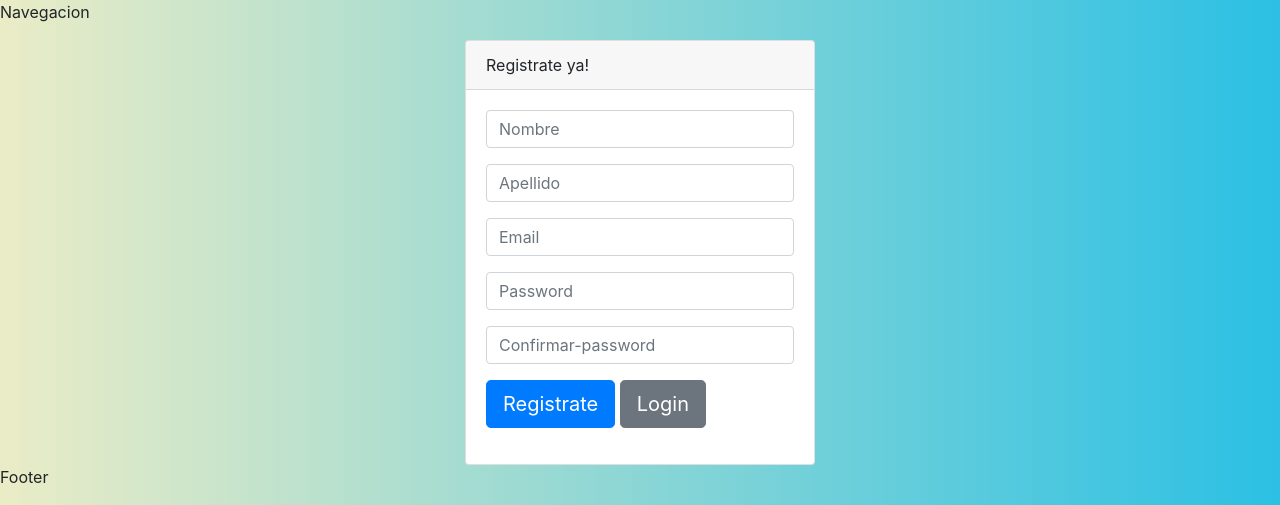
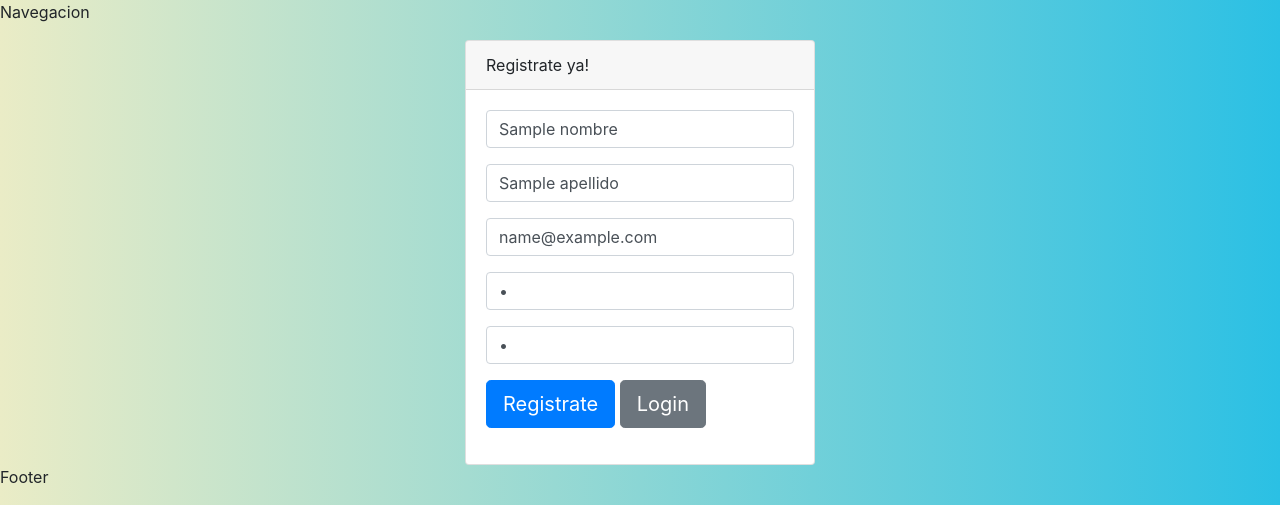
Before and after one commit to Elizabeth145992/Proyecto_Libros, a Node server app: template src/views/users/singin.hbs in a window 1280 px wide. Shown: the top 505 px of the page. Run offline with Node 20, Linux system fonts and the light colour scheme; the template is opened without the code that fills it: most values are stand-ins (such as "Sample title", 1, 10 or a date in 2020); some libraries are stand-ins or nearby versions.

Commit message:
Modificación de rutas y singin para guardar en MongoDB

```diff
--- a/src/views/layouts/main.hbs
+++ b/src/views/layouts/main.hbs
@@ -15,6 +15,7 @@
   <p>Navegacion</p>
 
   <main class="container">
+    {{> errors }}
       {{{body}}}
   </main>
 
--- a/src/views/users/singin.hbs
+++ b/src/views/users/singin.hbs
@@ -5,15 +5,15 @@
             Registrate ya!
         </div>
         <div class="card-body">
-            <form action="">
+            <form action="/users/singin" method="POST">
                 <div class="form-group">
-                    <input type="text" class="form-control" name="Nombre" placeholder="Nombre">
+                    <input type="text" class="form-control" name="Nombre" placeholder="Nombre" value="{{Nombre}}">
                 </div>
                 <div class="form-group">
-                    <input type="text" class="form-control" name="Apellido" placeholder="Apellido">
+                    <input type="text" class="form-control" name="Apellido" placeholder="Apellido" value="{{Apellido}}">
                 </div>
                 <div class="form-group">
-                    <input type="text" class="form-control" name="Email" placeholder="Email">
+                    <input type="text" class="form-control" name="Email" placeholder="Email" value="{{Email}}">
                 </div>
                <!-- <div class="form-group">
                     <select name="select">
@@ -22,10 +22,10 @@
                     </select>
                 </div> -->
                 <div class="form-group">
-                    <input type="password" class="form-control" name="password" placeholder="Password">
+                    <input type="password" class="form-control" name="password" placeholder="Password" value="{{Password}}">
                 </div>
                 <div class="form-group">
-                    <input type="password" class="form-control" name="Password2" placeholder="Confirmar-password">
+                    <input type="password" class="form-control" name="password_conf" placeholder="Confirmar-password" value="{{password_conf}}">
                 </div>
                 <div class="form-group">
                    <button type="submit" class="btn btn-lg btn-primary ">Registrate</button>
```
Also changed, not shown: src/models/User.js (+4 -8 lines), src/routes/users.js (+39 -0 lines).
